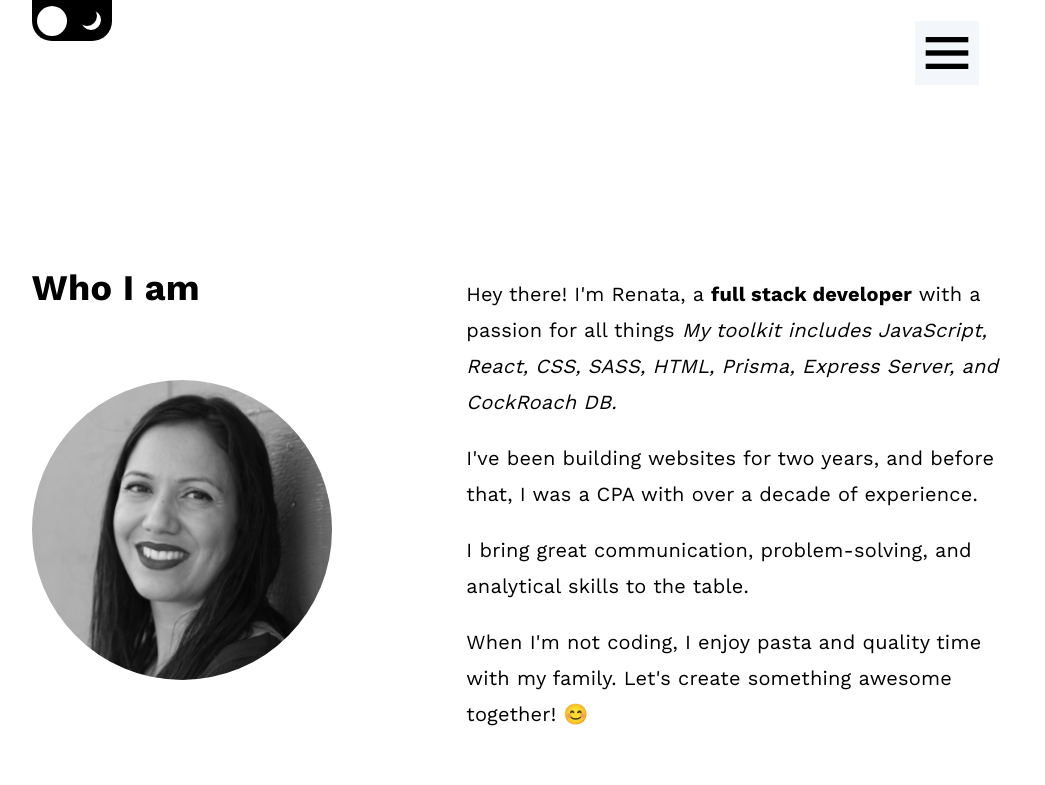
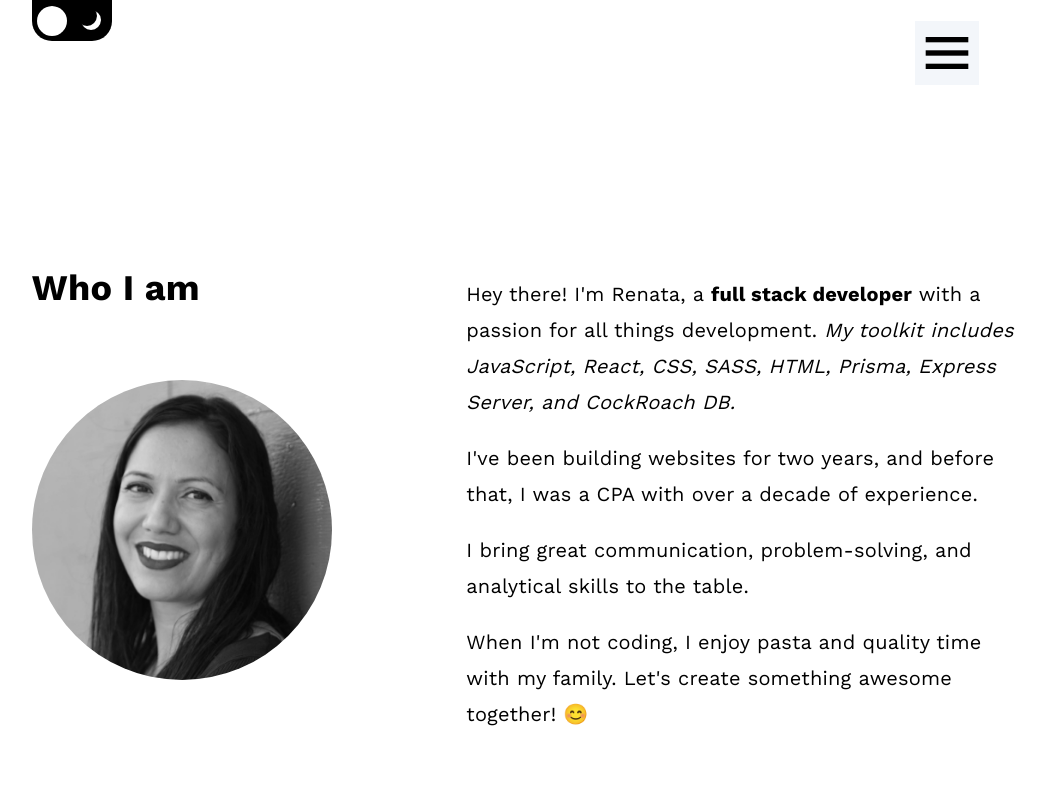
Before and after one commit to renata1026/revised-portfolio, a React (Vite) app: page /about-me in a window 1280 px wide. Shown: the top 785 px of the page, without its empty margins (109-1154 px from the left). Built offline with nearby package versions, Linux system fonts and the light colour scheme.

Commit message:
fixed bio

```diff
--- a/src/routes/AboutMe.jsx
+++ b/src/routes/AboutMe.jsx
@@ -22,7 +22,7 @@ const AboutMe = () => {
         <div className="right-col">
           <p className="greeting">
             Hey there! I'm Renata, a <strong>full stack developer</strong> with
-            a passion for all things
+            a passion for all things development.
             <em>
               {' '}
               My toolkit includes JavaScript, React, CSS, SASS, HTML, Prisma,
```
